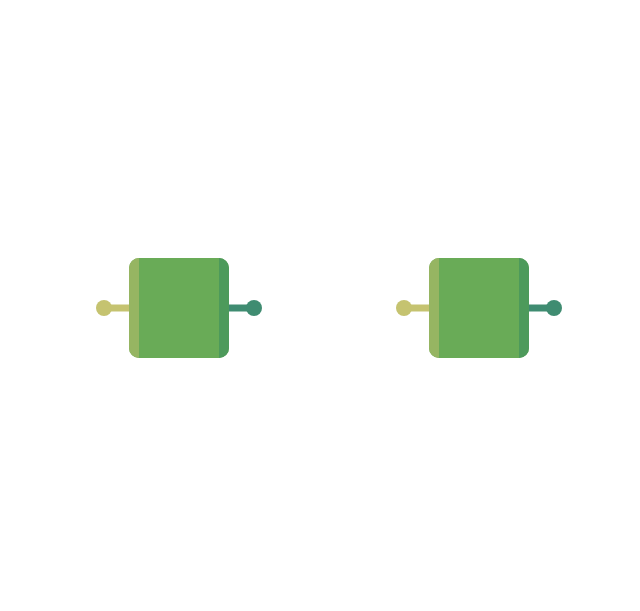
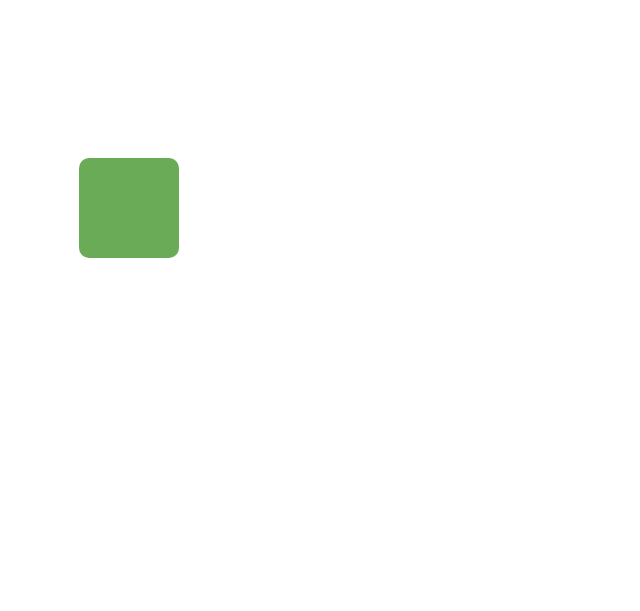
Before and after one commit to Parad0x13/ANN0, a plain HTML site: page index.html in a window 1280 px wide. Shown: the whole page, without its empty margins (79-719 px from the left). Drawn offline with Linux system fonts and the light colour scheme.

Commit message:
Attempted to do some stuff with events... still having troubles

```diff
--- a/ANN0.js
+++ b/ANN0.js
@@ -112,7 +112,7 @@ function init() {
 	createjs.Ticker.setFPS(60);
 	createjs.Ticker.addEventListener("tick", stage);
 
-	stage.on("mousedown", function(evt) {
+	/*stage.on("mousedown", function(evt) {
 		let object = evt.currentTarget.stage.getObjectUnderPoint(evt.stageX, evt.stageY);
 		if(object != null && object.name.includes("output")) {
 			stage.selectedOutput = object;
@@ -133,7 +133,14 @@ function init() {
 
 	b = new ANN(222);
 	b.icon.x = 500;
-	b.icon.y = 250;
+	b.icon.y = 250;*/
+
+	let connectorManager = new test_ConnectorManager(stage);
+	let connector = new test_Connector();
+	connectorManager.add(connector);
+	connector.setLoc(200, 200);
+	connector.shape = "square";
+	connector.isRounded = true;
 
 //	a.add_output(b);
 }
--- /dev/null
+++ b/ANN0_ConnectionManager.js
@@ -0,0 +1,124 @@
+class test_Connector {
+	constructor() {
+		this.manageIcon();
+	}
+
+	manageIcon() {
+		console.log("Managed");
+		let icon = this.icon;
+		if(icon == null)icon = new createjs.Container();
+
+		let connection = icon.getChildByName("connection");
+		if(connection == null)connection = new createjs.Shape();
+		connection.name = "connection";
+		connection.graphics.clear();
+		if(this.shape == "square") {
+			connection.graphics.beginFill("#69AB57").drawRoundRect(0, 0, this.size, this.size, this.roundRadius);
+			connection.regX = this.size / 2;
+			connection.regY = this.size / 2;
+		}
+		else if(this.shape == "circle") {
+			connection.graphics.beginFill("#69AB57").drawCircle(0, 0, this.size);
+			connection.regX = 0;
+			connection.regY = 0;
+		}
+
+		connection.removeAllEventListeners("mouseover");
+		connection.removeAllEventListeners("mouseout");
+		if(this.isBouncy) {
+			connection.on("mouseover", function inflate(evt) {
+				createjs.Tween.get(connection, {loop: false}).to({scaleX: 1.5, scaleY: 1.5}, 300, createjs.Ease.bounceOut);
+			});
+
+			connection.on("mouseout", function deflate(evt) {
+				createjs.Tween.get(connection, {loop: false}).to({scaleX: 1.0, scaleY: 1.0}, 300, createjs.Ease.bounceOut);
+			});
+		}
+
+		connection.removeAllEventListeners("mousedown");
+		connection.on("mousedown", function(evt) {
+			console.log("down");
+		});
+
+		connection.removeAllEventListeners("pressup");
+		connection.on("pressup", function(evt) {
+			console.log("up");
+		});
+
+		icon.addChild(connection);
+
+		this.icon = icon;
+	}
+
+	get size() {
+		if(this._size == null)this._size = 100;
+		return this._size;
+	}
+
+	set size(v) {
+		this._size = v;
+		this.manageIcon();
+	}
+
+	get isRounded() {
+		if(this._isRounded == null)this._isRounded = false;
+		return this._isRounded;
+	}
+
+	set isRounded(v) {
+		this._isRounded = v;
+		this.manageIcon();
+	}
+
+	get roundRadius() {
+		if(this.isRounded)return this.size * 0.1;
+		return 0;
+	}
+
+	get shape() {
+		if(this._shape == null)this._shape = "circle";
+		return this._shape;
+	}
+
+	set shape(v) {
+		if(v != "circle" && v != "square") {
+			console.log("Tried to assign an incorrect shape");
+			return;
+		}
+		this._shape = v;
+		this.manageIcon();
+	}
+
+	get loc() {
+		return {x: this.icon.x, y: this.icon.y};
+	}
+
+	set loc(v) {
+		this.icon.x = v.x;
+		this.icon.y = v.y;
+	}
+
+	setLoc(x, y) {
+		this.loc = {x: x, y: y};
+	}
+
+	get isBouncy() {
+		if(this._isBouncy == null)this._isBouncy = true;
+		return this._isBouncy;
+	}
+
+	set isBouncy(v) {
+		this._isBouncy = v;
+		this.manageIcon();
+	}
+}
+
+class test_ConnectorManager {
+	constructor(_stage) {
+		this.stage = _stage;
+	}
+
+	add(connector) {
+		this.stage.addChild(connector.icon);
+	}
+}
--- a/index.html
+++ b/index.html
@@ -4,6 +4,9 @@
 		<script src="tweenjs-0.6.2.min.js"></script>
 		<script src="ANN0_icon.js"></script>
 		<script src="ANN0_tools.js"></script>
+		<script src="ANN0_ConnectionManager.js"></script>
+
+		<script src="test.js"></script>
 		<script src="ANN0.js"></script>
 	</head>
 
--- /dev/null
+++ b/test.js
@@ -0,0 +1,25 @@
+class classA {
+	constructor() {
+		createjs.EventDispatcher.initialize(classA.prototype);
+		this.addEventListener("someEvent", function(evt) {
+			console.log("classA has detected something has happened!");
+		});
+	}
+}
+
+class classB {
+	constructor() {
+		createjs.EventDispatcher.initialize(classB.prototype);
+
+		this.addEventListener("someEvent", function(evt) {
+			console.log("classB has detected something has happened!");
+		});
+
+		this.dispatchEvent("someEvent");
+	}
+}
+
+console.log("Trying to test out the event system...");
+let a = new classA();
+let b = new classB();
+console.log("End of test");
```
